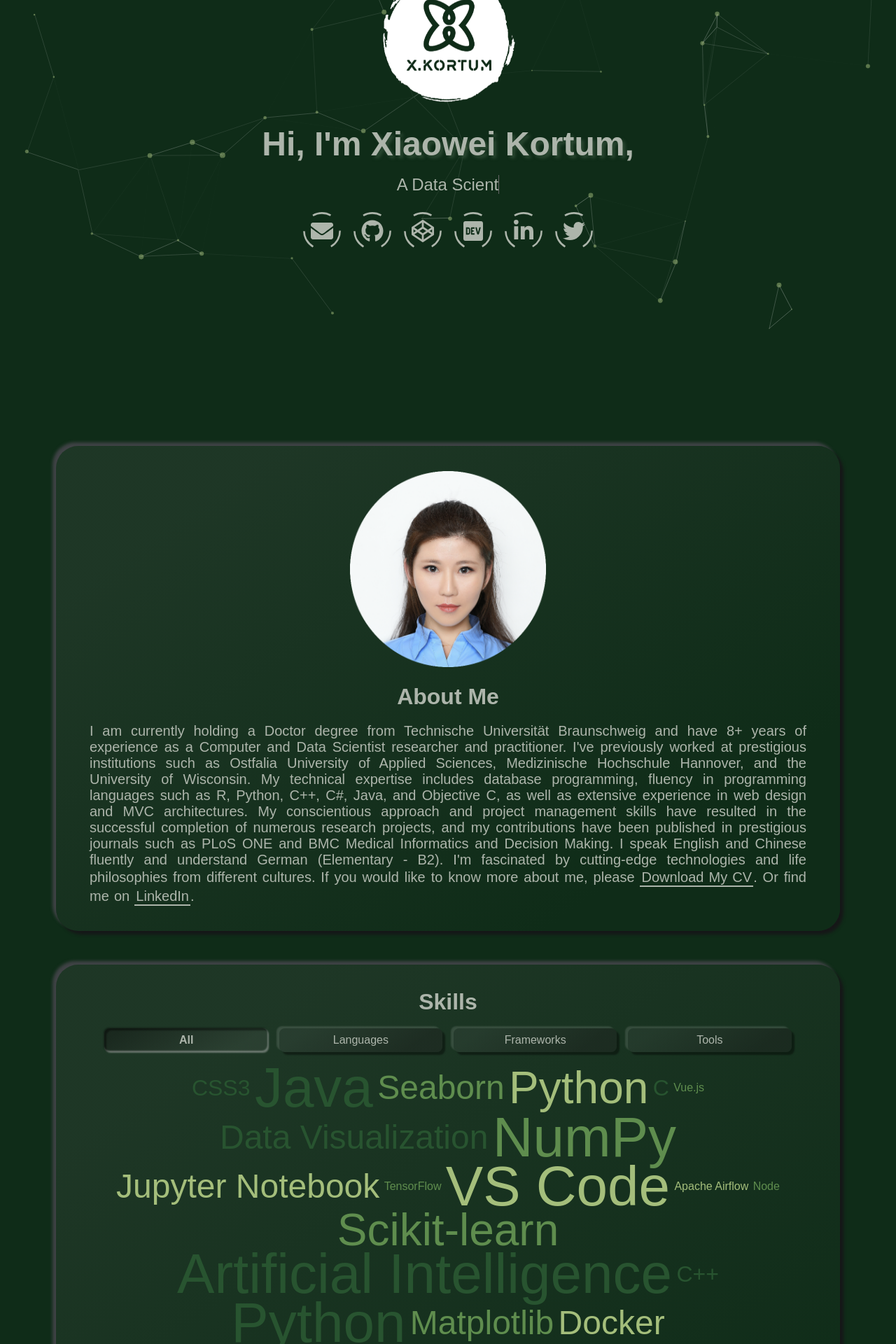
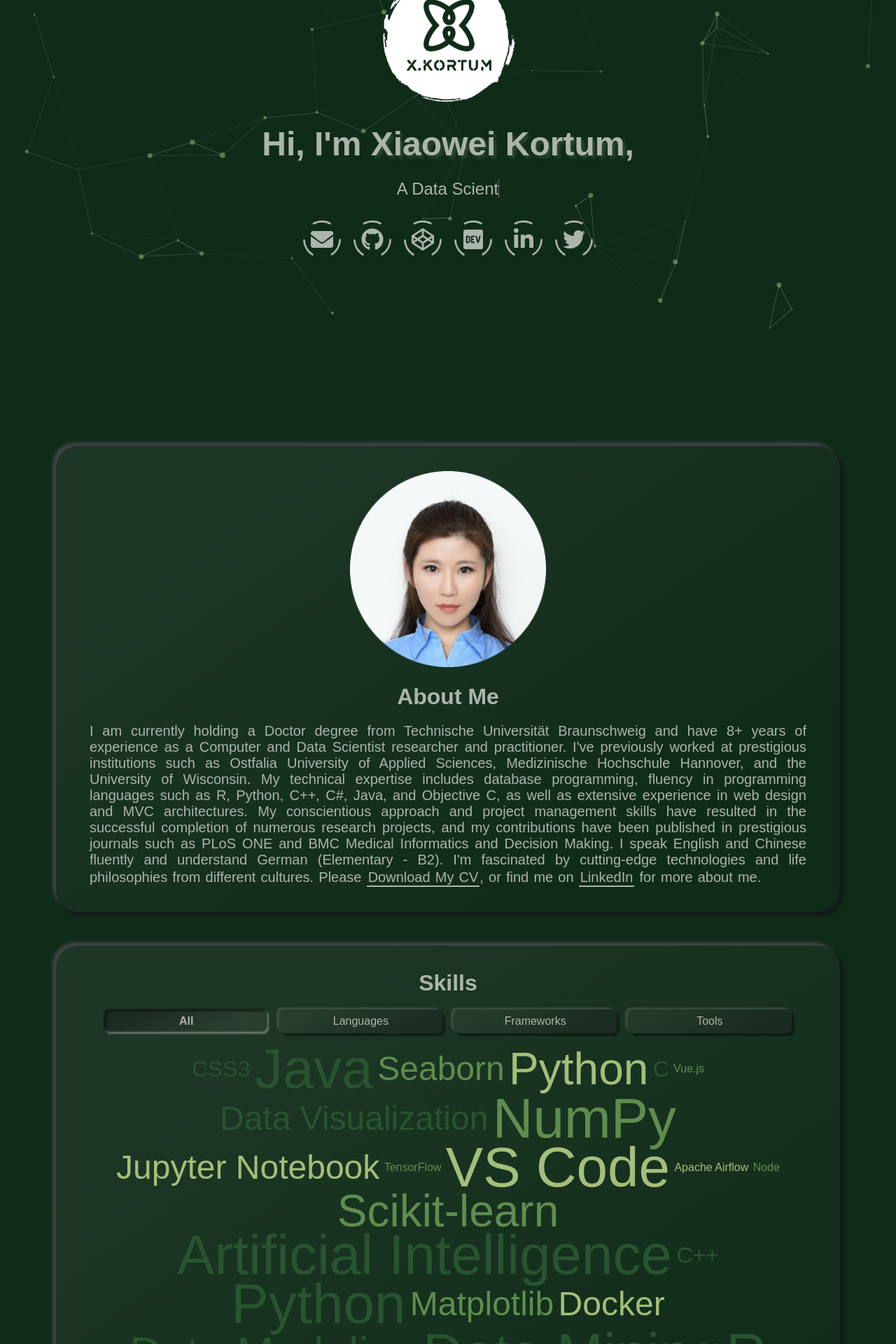
Before and after one commit to xkortum/xkortum.github.io, a Jekyll site: the page built from index.html, in a window 1280 px wide. Shown: the part 423-2343 px from the top of the page at 70% size. Built offline with Jekyll 4.4.1, drawn with Linux system fonts in a browser that asks for light colours; some web fonts are replaced.

Commit message:
change about me text and h2 font size

```diff
--- a/_config.yml
+++ b/_config.yml
@@ -37,7 +37,7 @@ show_aboutme_card: true
 # about_me_title: The will be displayed as the title in the About Me section
 about_me_title: About Me
 # about_me_description: This will be displayed under the title.
-about_me_description: I am currently holding a Doctor degree from Technische Universität Braunschweig and have 8+ years of experience as a Computer and Data Scientist researcher and practitioner. I've previously worked at prestigious institutions such as Ostfalia University of Applied Sciences, Medizinische Hochschule Hannover, and the University of Wisconsin. My technical expertise includes database programming, fluency in programming languages such as R, Python, C++, C#, Java, and Objective C, as well as extensive experience in web design and MVC architectures. My conscientious approach and project management skills have resulted in the successful completion of numerous research projects, and my contributions have been published in prestigious journals such as PLoS ONE and BMC Medical Informatics and Decision Making. I speak English and Chinese fluently and understand German (Elementary - B2). I'm fascinated by cutting-edge technologies and life philosophies from different cultures. If you would like to know more about me, please <a class="highlight-link" href="https://www.dropbox.com/s/cmab8skphjzkk9p/xiaowei_CV_2023.pdf?dl=0" target="_blank" rel="noreferrer"> Download My CV </a>. Or find me on <a class="highlight-link" href="https://www.linkedin.com/in/xiaoweikortum/" target="_blank" rel="noreferrer">LinkedIn</a>.
+about_me_description: I am currently holding a Doctor degree from Technische Universität Braunschweig and have 8+ years of experience as a Computer and Data Scientist researcher and practitioner. I've previously worked at prestigious institutions such as Ostfalia University of Applied Sciences, Medizinische Hochschule Hannover, and the University of Wisconsin. My technical expertise includes database programming, fluency in programming languages such as R, Python, C++, C#, Java, and Objective C, as well as extensive experience in web design and MVC architectures. My conscientious approach and project management skills have resulted in the successful completion of numerous research projects, and my contributions have been published in prestigious journals such as PLoS ONE and BMC Medical Informatics and Decision Making. I speak English and Chinese fluently and understand German (Elementary - B2). I'm fascinated by cutting-edge technologies and life philosophies from different cultures. Please <a class="highlight-link" href="https://www.dropbox.com/s/cmab8skphjzkk9p/xiaowei_CV_2023.pdf?dl=0" target="_blank" rel="noreferrer"> Download My CV </a>, or find me on <a class="highlight-link" href="https://www.linkedin.com/in/xiaoweikortum/" target="_blank" rel="noreferrer">LinkedIn</a> for more about me.
 
 # SKILLS SECTION
 # show_skills_card:
```
Also changed, not shown: assets/css/main.min.css.
